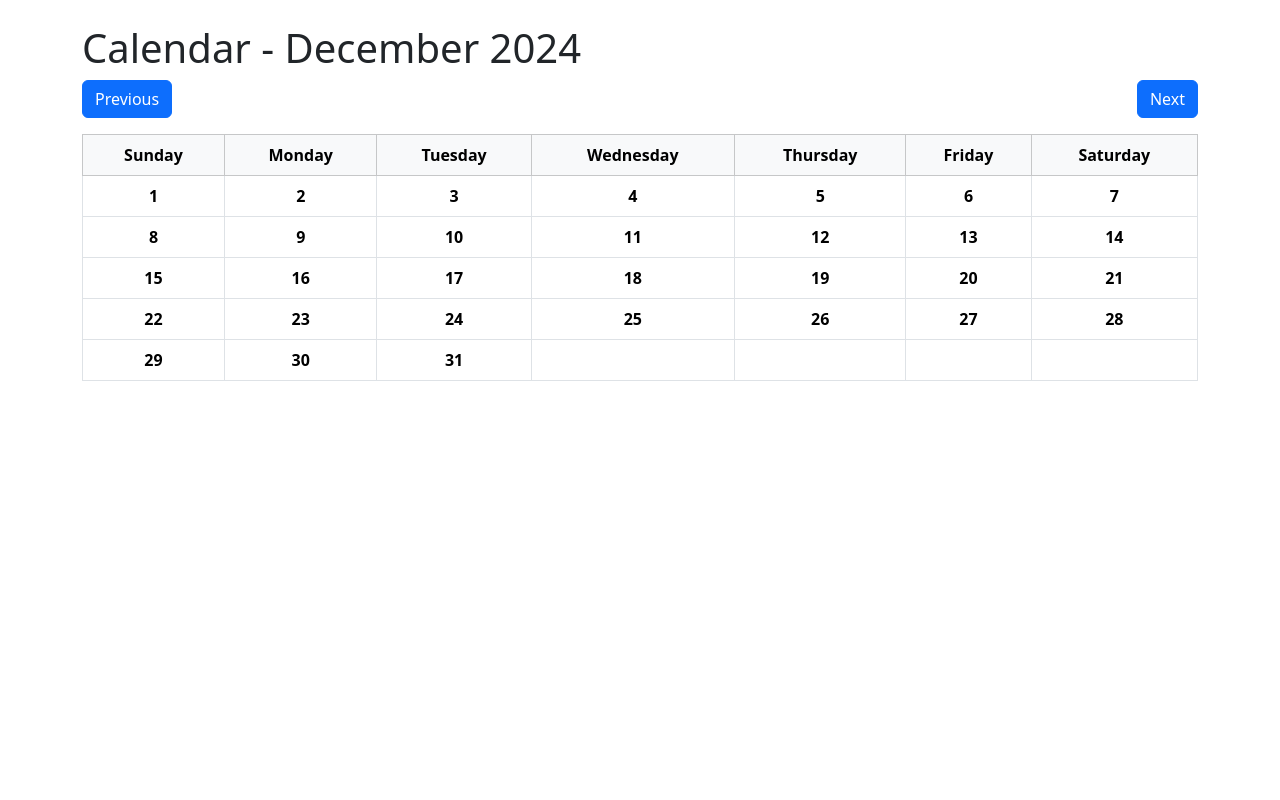
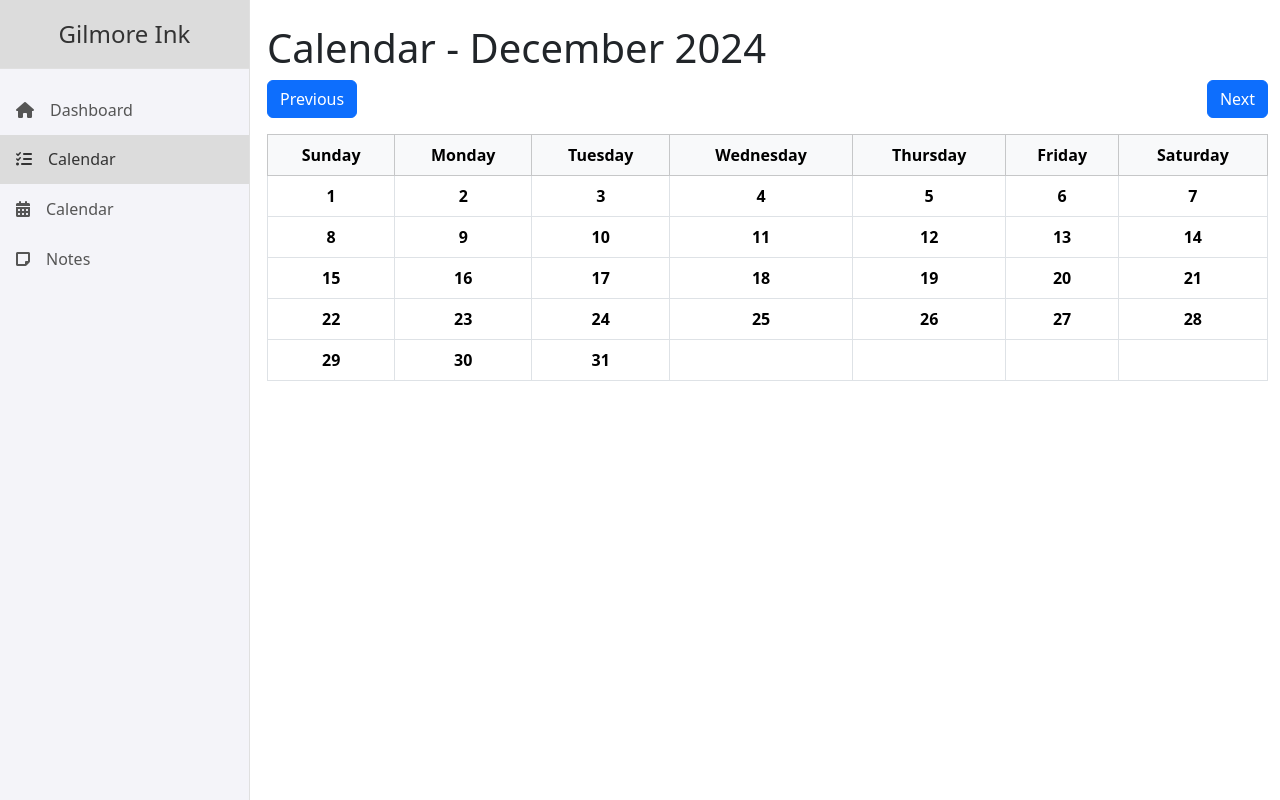
Before and after one commit to rayymhra/gilmore-ink, a PHP site: the page made by features/calendar event/calendar.php in a window 1280 px wide. Run offline with PHP 8.4, Linux system fonts and the light colour scheme; the visitor is signed in with stand-in values (Sample User, id 1); data that the repository does not hold is empty.

Commit message:
calendar sidebar

```diff
--- a/features/calendar event/calendar.php
+++ b/features/calendar event/calendar.php
@@ -37,9 +37,136 @@ while ($event = $result->fetch_assoc()) {
     <script src="https://cdn.jsdelivr.net/npm/jquery@3.6.4/dist/jquery.min.js"></script>
     <script src="https://cdn.jsdelivr.net/npm/bootstrap@5.3.3/dist/js/bootstrap.bundle.min.js"></script>
     <link href="https://cdn.jsdelivr.net/npm/bootstrap@5.3.3/dist/css/bootstrap.min.css" rel="stylesheet">
+    <link href="https://cdnjs.cloudflare.com/ajax/libs/font-awesome/6.0.0-beta3/css/all.min.css" rel="stylesheet">
+
+    <style>
+        .sidebar {
+            width: 250px;
+            height: 100vh;
+            background-color: #f4f4f9; /* Lighter neutral background */
+            position: fixed;
+            top: 0;
+            left: 0;
+            transition: all 0.3s;
+            overflow-y: auto;
+            border-right: 1px solid #e0e0e0; /* Light border for subtle separation */
+        }
+
+        .sidebar.collapsed {
+            width: 80px;
+        }
+
+        .toggle-btn {
+            font-size: 1.5rem;
+            text-align: center;
+            cursor: pointer;
+            padding: 1rem;
+            background-color: #dcdcdc; /* Subtle gray background */
+            color: #333; /* Darker text for contrast */
+            border-bottom: 1px solid #e0e0e0;
+        }
+
+        .content {
+            flex: 1;
+            margin-left: 255px;
+            padding: 0;
+            transition: margin-left 0.3s;
+        }
+
+        .content.collapsed {
+            margin-left: 80px;
+        }
+
+        .nav {
+            padding: 1rem 0;
+            list-style: none;
+        }
+
+        .nav-link {
+            display: flex;
+            align-items: center;
+            padding: 0.8rem 1rem;
+            font-size: 1rem;
+            font-weight: 500;
+            color: #555; /* Neutral dark gray */
+            text-decoration: none;
+            transition: background-color 0.3s, color 0.3s;
+        }
+
+        .nav-link i {
+            margin-right: 1rem;
+        }
+
+        .nav-link:hover {
+            background-color: #e0e0e0; /* Light hover effect */
+            color: #333; /* Dark text on hover */
+        }
+
+        .nav-link.active {
+            background-color: #dcdcdc; /* Active link with subtle gray */
+            color: #333; /* Dark text for active link */
+        }
+
+        .sidebar.collapsed .nav-link {
+            justify-content: center;
+        }
+
+        .sidebar.collapsed .nav-link i {
+            margin: 0;
+        }
+
+        .sidebar.collapsed .nav-link span {
+            display: none;
+        }
+
+        @media (max-width: 768px) {
+            .sidebar {
+                position: absolute;
+                z-index: 1000;
+                width: 70%;
+                left: -250px;
+            }
+
+            .sidebar.active {
+                left: 0;
+            }
+
+            .content {
+                margin-left: 0;
+            }
+
+            .content.collapsed {
+                margin-left: 0;
+            }
+        }
+    </style>
 </head>
 
 <body>
+    <?php //include '../../includes/sidebar.php'; ?>
+    <div class="sidebar" id="sidebar">
+        <div class="toggle-btn" onclick="">Gilmore Ink</div>
+        <nav class="nav flex-column">
+            <a class="nav-link" href="../../dashboard.php">
+                <i class="fas fa-home"></i>
+                <span>Dashboard</span>
+            </a>
+            <a class="nav-link active" href="features/calendar event/calendar.php">
+                <i class="fas fa-tasks"></i>
+                <span>Calendar</span>
+            </a>
+            <a class="nav-link" href="#">
+                <i class="fas fa-calendar-alt"></i>
+                <span>Calendar</span>
+            </a>
+            <a class="nav-link" href="#">
+                <i class="fas fa-sticky-note"></i>
+                <span>Notes</span>
+            </a>
+        </nav>
+    </div>
+
+    <div class="content">
         <div class="container mt-4">
             <h1>Calendar - <?php echo date('F Y', strtotime($first_day)); ?></h1>
             <div class="d-flex justify-content-between mb-3">
@@ -181,6 +308,8 @@ while ($event = $result->fetch_assoc()) {
                 </div>
             </div>
         </div>
+    </div>
+
 
     <script>
         $(document).ready(function() {
@@ -204,7 +333,7 @@ while ($event = $result->fetch_assoc()) {
                 $('#editTitle').val(eventTitle);
                 $('#editDescription').val(eventDescription);
                 $('#editDate').val(eventDate);
-                $('#deleteEventBtn').data('id', eventId);  // Set event ID for delete button
+                $('#deleteEventBtn').data('id', eventId); // Set event ID for delete button
                 $('#editEventModal').modal('show');
             });
 
@@ -217,7 +346,9 @@ while ($event = $result->fetch_assoc()) {
                     $.ajax({
                         url: 'delete_event.php',
                         type: 'POST',
-                        data: { id: eventId },
+                        data: {
+                            id: eventId
+                        },
                         success: function(response) {
                             const data = JSON.parse(response);
                             if (data.success) {
--- a/includes/sidebar.php
+++ b/includes/sidebar.php
@@ -125,9 +125,9 @@
                 <i class="fas fa-home"></i>
                 <span>Dashboard</span>
             </a>
-            <a class="nav-link" href="features/habit.php">
+            <a class="nav-link" href="features/calendar event/calendar.php">
                 <i class="fas fa-tasks"></i>
-                <span>Habit Tracker</span>
+                <span>Calendar</span>
             </a>
             <a class="nav-link" href="#">
                 <i class="fas fa-calendar-alt"></i>
```
Lines whose indentation alone changed are shown as unchanged.
